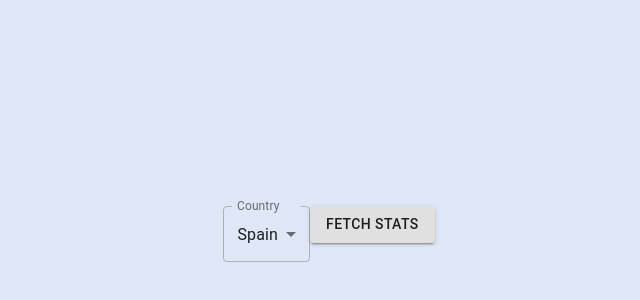
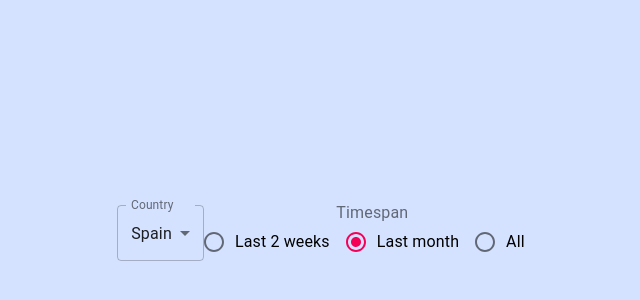
Before and after one commit to jordimj/covid-tracker, a React (Create React App) app: page / in a window 1280 px wide. Shown: the part 166-466 px from the top of the page, without its empty margins (311-951 px from the left). Built offline with nearby package versions, Linux system fonts and the light colour scheme.

Commit message:
timespan added

```diff
--- a/src/App.css
+++ b/src/App.css
@@ -14,14 +14,14 @@
 }
 
 .App-header {
-  background-color: #dfe7f7;
+  background-color: #d4e2ff;
   min-height: 100vh;
   display: flex;
   flex-direction: column;
   align-items: center;
   justify-content: center;
   font-size: calc(10px + 2vmin);
-  color: white;
+  color: black;
 }
 
 .App-link {
--- a/src/components/CountryStats.tsx
+++ b/src/components/CountryStats.tsx
@@ -5,16 +5,16 @@ import InputLabel from '@material-ui/core/InputLabel';
 import MenuItem from '@material-ui/core/MenuItem';
 import FormControl from '@material-ui/core/FormControl';
 import Select from '@material-ui/core/Select';
-import Button from '@material-ui/core/Button';
 import StatsLineChart from './StatsLineChart';
 import { CountryStatsData } from '../shared/CountryStatsData';
 import { CountryList } from '../shared/CountryList';
 import { GetIsMobile } from '../utils/helpers';
 import { useWindowSize } from '../utils/useWindowSize';
+import { TimespanRadios } from './TimespanRadios';
 
 interface RootState {
   countryStats?: {
-    key: CountryStatsData;
+    [key: string]: CountryStatsData;
   };
 }
 
@@ -23,12 +23,14 @@ export const CountryStats: React.FunctionComponent = (): JSX.Element => {
   const countryStats = useSelector((state: RootState) => state.countryStats);
   const [countryName, setCountryName] = React.useState('ES');
 
-  const onButtonClick = (): void => {
-    dispatch(fetchCountryStats(countryName));
-  };
+  // const onButtonClick = (): void => {
+  //   dispatch(fetchCountryStats(countryName));
+  // };
 
   const handleChange = (event: React.ChangeEvent<{ value: unknown }>) => {
-    setCountryName(event.target.value as string);
+    const newCountry = event.target.value as string;
+    setCountryName(newCountry);
+    dispatch(fetchCountryStats(newCountry));
   };
 
   const getMenuItems = (): JSX.Element[] => {
@@ -46,6 +48,8 @@ export const CountryStats: React.FunctionComponent = (): JSX.Element => {
   const isMobile = GetIsMobile();
   const windowSize = useWindowSize();
 
+  const [timespan, setTimespan] = React.useState<string>('month');
+
   return (
     <div>
       <FormControl variant="outlined">
@@ -60,12 +64,14 @@ export const CountryStats: React.FunctionComponent = (): JSX.Element => {
           {getMenuItems()}
         </Select>
       </FormControl>
-      <Button onClick={onButtonClick} variant="contained">
+      {/* <Button onClick={onButtonClick} variant="contained">
         Fetch stats
-      </Button>
+      </Button> */}
+      <TimespanRadios timespan={timespan} setTimespan={setTimespan} />
       {countryStats && (
         <StatsLineChart
           countryStats={countryStats}
+          timespan={timespan}
           isMobile={isMobile}
           windowSize={windowSize}
         />
--- a/src/components/StatsLineChart.tsx
+++ b/src/components/StatsLineChart.tsx
@@ -9,20 +9,35 @@ const getData = (data: CountryStatsData[], dataType: DataType): number[] => {
   });
 };
 
+const dataTimespanSlicer = (timespan: string, countryStats: {}): Object => {
+  return Object.fromEntries(
+    Object.entries(countryStats).slice(timespan === 'weeks' ? -15 : -30)
+  );
+};
+
 export default function StatsLineChart({
   countryStats,
+  timespan,
   isMobile,
   windowSize,
 }: {
   countryStats: {};
+  timespan: string;
   isMobile: boolean;
   windowSize: WindowProps;
 }) {
   const chartRef = useRef<HTMLCanvasElement>(null);
   const { width, height } = windowSize;
 
-  const data: CountryStatsData[] = Object.values(countryStats);
-  const labels: string[] = Object.keys(countryStats);
+  let slicedData = countryStats;
+
+  if (timespan !== 'all') {
+    slicedData = dataTimespanSlicer(timespan, countryStats);
+    console.log(slicedData);
+  }
+
+  const data: CountryStatsData[] = Object.values(slicedData);
+  const labels: string[] = Object.keys(slicedData);
 
   const newDailyCases: number[] = getData(data, DataType.NewDailyCases);
   const newDailyDeaths: number[] = getData(data, DataType.NewDailyDeaths);
@@ -88,7 +103,12 @@ export default function StatsLineChart({
               {
                 type: 'time',
                 time: {
-                  unit: 'month',
+                  unit:
+                    timespan === 'weeks'
+                      ? 'day'
+                      : timespan === 'month'
+                      ? 'week'
+                      : 'month',
                 },
               },
             ],
@@ -98,7 +118,7 @@ export default function StatsLineChart({
     }
 
     return () => lineChart.destroy();
-  }, [countryStats]);
+  }, [slicedData]);
 
   return (
     <canvas
--- /dev/null
+++ b/src/components/TimespanRadios.tsx
@@ -0,0 +1,42 @@
+import React, { Dispatch, SetStateAction } from 'react';
+import Radio from '@material-ui/core/Radio';
+import RadioGroup from '@material-ui/core/RadioGroup';
+import FormControlLabel from '@material-ui/core/FormControlLabel';
+import FormControl from '@material-ui/core/FormControl';
+import { FormLabel } from '@material-ui/core';
+
+export const TimespanRadios = ({
+  timespan,
+  setTimespan,
+}: {
+  timespan: string;
+  setTimespan: Dispatch<SetStateAction<string>>;
+}) => {
+  const handleChange = (event: React.ChangeEvent<HTMLInputElement>) => {
+    setTimespan((event.target as HTMLInputElement).value);
+  };
+
+  return (
+    <FormControl component="fieldset">
+      <FormLabel component="legend">Timespan</FormLabel>
+      <RadioGroup
+        name="timespan"
+        value={timespan}
+        onChange={handleChange}
+        row={true}
+      >
+        <FormControlLabel
+          value="weeks"
+          control={<Radio />}
+          label="Last 2 weeks"
+        />
+        <FormControlLabel
+          value="month"
+          control={<Radio />}
+          label="Last month"
+        />
+        <FormControlLabel value="all" control={<Radio />} label="All" />
+      </RadioGroup>
+    </FormControl>
+  );
+};
```
